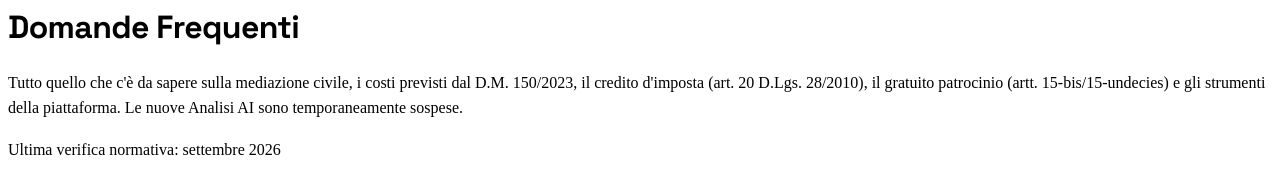
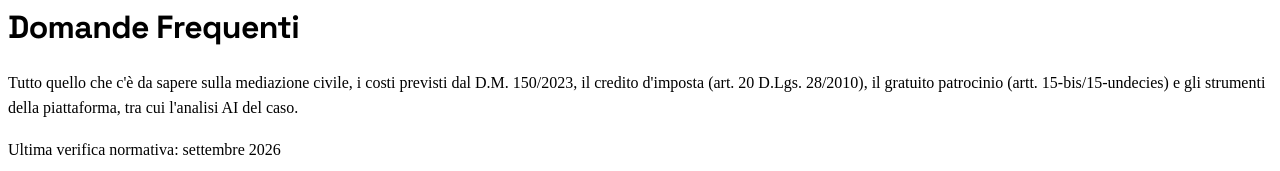
Before and after one commit to calcagnocarloalberto1-star/calcolomediazione, a React (Vite) app in the folder client/: page /faq in a window 1280 px wide. Shown: the part 470-641 px from the top of the page. Built offline with nearby package versions, Linux system fonts and the light colour scheme; no server answers.

Commit message:
FAQ.tsx: rimuove testo 'sospeso' su Analisi AI (feature riattivata)

```diff
--- a/client/src/pages/FAQ.tsx
+++ b/client/src/pages/FAQ.tsx
@@ -257,19 +257,19 @@ const faqSections: FAQSection[] = [
     questions: [
       {
         q: "Come funziona l\u2019analisi AI del caso?",
-        a: "La funzione per creare nuove analisi AI è temporaneamente sospesa durante il completamento delle verifiche privacy e contrattuali. Non è possibile caricare nuovi documenti né avviare nuove elaborazioni o chat. Le analisi già create restano consultabili, esportabili e cancellabili con il relativo token.",
+        a: "La funzione di analisi AI del caso consente di caricare i documenti del fascicolo e generare una nuova elaborazione. Le analisi create restano consultabili, esportabili e cancellabili con il relativo token.",
       },
       {
         q: "I dati inseriti sono sicuri e riservati?",
-        a: "Le nuove analisi e il caricamento dei documenti sono attualmente sospesi, quindi il sito non accetta nuovi dati per questa funzione. Le analisi già create sono conservate fino a 30 giorni e protette secondo le misure descritte nella Privacy Policy; possono essere consultate, esportate e cancellate con il relativo token. La funzione sarà riattivata solo dopo il completamento e la documentazione delle verifiche privacy e contrattuali.",
+        a: "I documenti caricati per una nuova analisi sono trattati secondo le misure descritte nella Privacy Policy. Le analisi sono conservate fino a 30 giorni e possono essere consultate, esportate e cancellate in qualsiasi momento con il relativo token.",
       },
       {
         q: "L\u2019analisi AI sostituisce il parere di un avvocato?",
-        a: "No. Le Analisi AI già create hanno valore esclusivamente informativo e orientativo e non costituiscono un parere legale. Possono contenere errori e non sostituiscono la consulenza di un professionista abilitato. La creazione di nuove analisi e la chat sono temporaneamente sospese.",
+        a: "No. Le Analisi AI hanno valore esclusivamente informativo e orientativo e non costituiscono un parere legale. Possono contenere errori e non sostituiscono la consulenza di un professionista abilitato.",
       },
       {
         q: "Quali tipi di analisi produce il sistema?",
-        a: "La creazione di nuove analisi è temporaneamente sospesa. Le analisi già create possono comprendere estrazione delle entità, classificazione della materia, inquadramento giuridico preliminare, valutazione strategica, calcolo dei costi e un report riepilogativo; restano contenuti orientativi che non sostituiscono il parere professionale.",
+        a: "Il sistema produce estrazione delle entità, classificazione della materia, inquadramento giuridico preliminare, valutazione strategica, calcolo dei costi e un report riepilogativo; restano contenuti orientativi che non sostituiscono il parere professionale.",
       },
     ],
   },
@@ -283,7 +283,7 @@ export default function FAQ() {
       "@context": "https://schema.org",
       "@type": "FAQPage",
       "name": "Domande Frequenti sulla Mediazione Civile",
-      "description": "FAQ sulla mediazione civile e commerciale: costi, indennit\u00e0, credito d\u2019imposta, gratuito patrocinio e stato della funzione Analisi AI, temporaneamente sospesa.",
+      "description": "FAQ sulla mediazione civile e commerciale: costi, indennit\u00e0, credito d\u2019imposta, gratuito patrocinio e analisi AI del caso.",
       "mainEntity": allQuestions.map((item) => ({
         "@type": "Question",
         "name": item.q,
@@ -331,7 +331,7 @@ export default function FAQ() {
           <p className="text-lg text-muted-foreground max-w-2xl">
             Tutto quello che c'è da sapere sulla mediazione civile, i costi previsti dal D.M. 150/2023,
             il credito d&apos;imposta (art. 20 D.Lgs. 28/2010), il gratuito patrocinio (artt. 15-bis/15-undecies)
-            e gli strumenti della piattaforma. Le nuove Analisi AI sono temporaneamente sospese.
+            e gli strumenti della piattaforma, tra cui l'analisi AI del caso.
           </p>
           {/* DATA-04 / PRIV-07: data dell'ultima verifica normativa, aggiornata
               manualmente ad ogni revisione periodica (v. processo PRIV-07). */}
@@ -391,8 +391,8 @@ export default function FAQ() {
             Non hai trovato la risposta?
           </h3>
           <p className="text-muted-foreground mb-6 max-w-lg mx-auto">
-            Prova i nostri calcolatori per ottenere calcoli precisi delle indennità e del credito d'imposta.
-            Le nuove Analisi AI sono temporaneamente sospese.
+            Prova i nostri calcolatori per ottenere calcoli precisi delle indennità e del credito d'imposta,
+            oppure genera un'analisi AI del caso dai documenti del fascicolo.
           </p>
           <div className="flex flex-col sm:flex-row items-center justify-center gap-4">
             <Link href="/calcolatore">
```
